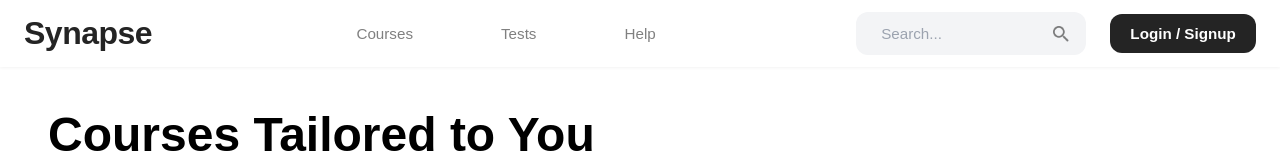
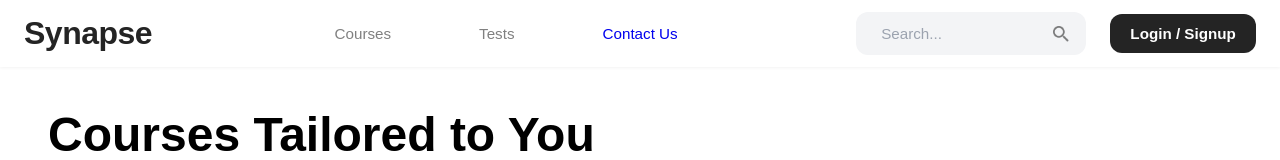
Before and after one commit to abdulshaikh55/synapse, a React (Vite) app in the folder frontend/: page / in a window 1280 px wide. Shown: the top 160 px of the page. Built offline with nearby package versions, Linux system fonts and the light colour scheme.

Commit message:
feat(Navbar): add 'Contact Us' link to navigation menu

```diff
--- a/frontend/src/components/Navbar/Navbar.tsx
+++ b/frontend/src/components/Navbar/Navbar.tsx
@@ -14,7 +14,10 @@ const Navbar = () => {
       <ul>
         <li>Courses</li>
         <li>Tests</li>
-        <li>Help</li>
+
+        <li>
+          <Link to="/contactUs/">Contact Us</Link>
+        </li>
       </ul>
 
       <div className={styles.searchBox}>
```
